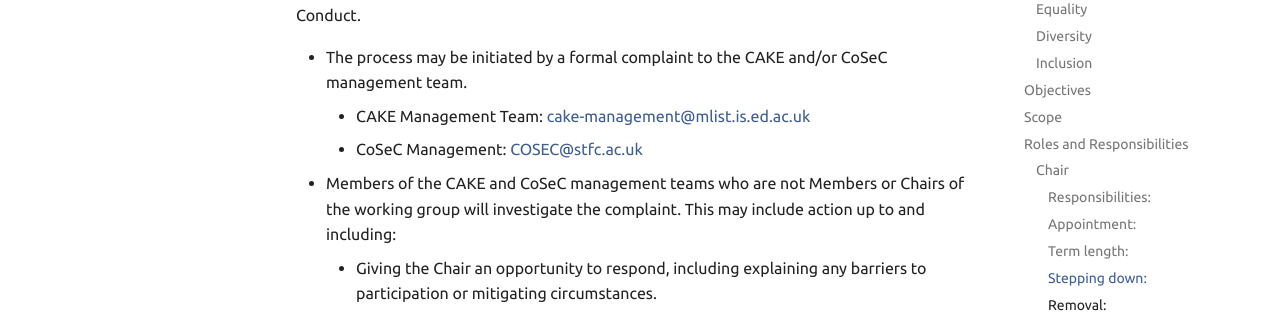
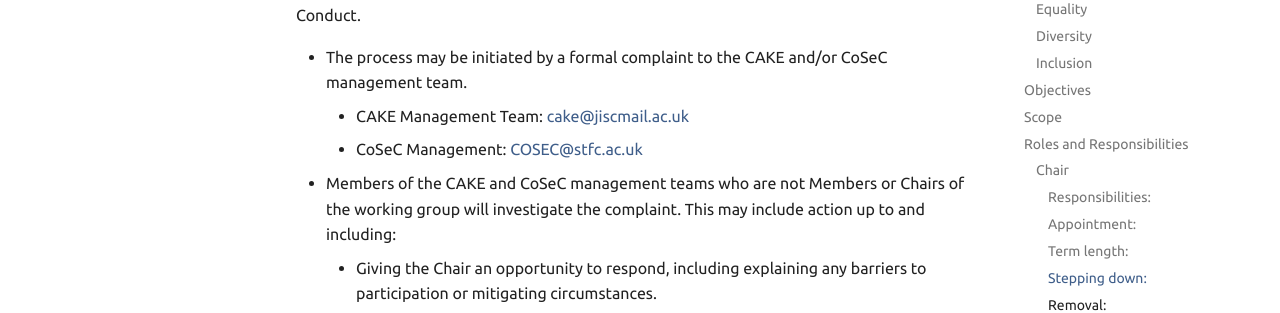
Before and after one commit to CAKE-DRI/CAKEbox, an MkDocs documentation site: the page built from docs/edia/CAKE-CoSeC-EDI-WG/terms-of-reference.md, in a window 1280 px wide and 1400 px high, scrolled down 2956 px. Shown: the part 153-466 px from the top of the window. Built offline with MkDocs 1.6.1 and Material for MkDocs 9.7.7, drawn with Linux system fonts in a browser that asks for light colours; comment, search, counter and statistics services are not loaded; some of the changed text lies outside the part shown.

Commit message:
Update terms-of-reference.md

```diff
--- a/docs/edia/CAKE-CoSeC-EDI-WG/terms-of-reference.md
+++ b/docs/edia/CAKE-CoSeC-EDI-WG/terms-of-reference.md
@@ -69,7 +69,7 @@
 A Chair may be removed if they are not fulfilling their role or breach the CAKE Code of Conduct.
 
 * The process may be initiated by a formal complaint to the CAKE and/or CoSeC management team.
-    * CAKE Management Team: [cake-management@mlist.is.ed.ac.uk](mailto:cake-management@mlist.is.ed.ac.uk)
+    * CAKE Management Team: [cake@jiscmail.ac.uk](mailto:cake@jiscmail.ac.uk)
     * CoSeC Management: [COSEC@stfc.ac.uk](mailto:COSEC@stfc.ac.uk)
 * Members of the CAKE and CoSeC management teams who are not Members or Chairs of the working group will investigate the complaint. This may include action up to and including:
     * Giving the Chair an opportunity to respond, including explaining any barriers to participation or mitigating circumstances.
@@ -102,7 +102,7 @@
 A Member may be removed if they are not fulfilling their role or breach the CAKE Code of Conduct.
 
 * The process may be initiated by a formal complaint submitted to the Chair(s), a formal complaint submitted to the CAKE and/or CoSeC management team, or directly initiated by the Chair(s).
-    * CAKE Management Team: [cake-management@mlist.is.ed.ac.uk](mailto:cake-management@mlist.is.ed.ac.uk)
+    * CAKE Management Team: [cake@jiscmail.ac.uk](mailto:cake@jiscmail.ac.uk)
     * CoSeC Management: [COSEC@stfc.ac.uk](mailto:COSEC@stfc.ac.uk)
 * The process may include action up to and including:
     * Giving the Member an opportunity to respond, including explaining any barriers to participation or mitigating circumstances.
@@ -142,7 +142,7 @@
 
 ## Contact:
 * Current Chair(s): Eleanor Broadway ([e.broadway@epcc.ed.ac.uk](mailto:e.broadway@epcc.ed.ac.uk))
-* CAKE Management ([cake-management@mlist.is.ed.ac.uk](mailto:cake-management@mlist.is.ed.ac.uk))
+* CAKE Management ([cake@jiscmail.ac.uk](mailto:cake@jiscmail.ac.uk))
 * CoSeC Management ([cosec@stfc.ac.uk](mailto:cosec@stfc.ac.uk))
 
 ## Review
```
